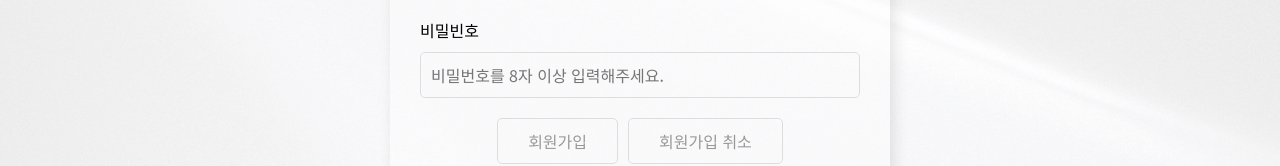
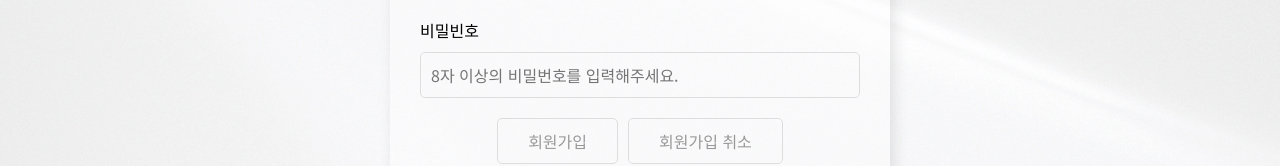
Before and after one commit to Dorabang/wanted-pre-onboarding-frontend, a React (Create React App) app: page /signup in a window 1280 px wide. Shown: the part 272-438 px from the top of the page. Built offline with nearby package versions, Linux system fonts and the light colour scheme.

Commit message:
chore: modify input placeholder

```diff
--- a/src/pages/Auth/SignUp/index.jsx
+++ b/src/pages/Auth/SignUp/index.jsx
@@ -80,7 +80,7 @@ const SignUp = ({ accessToken, SERVER_URI }) => {
             data-testid='password-input'
             required
             minLength={8}
-            placeholder='비밀번호를 8자 이상 입력해주세요.'
+            placeholder='8자 이상의 비밀번호를 입력해주세요.'
           />
 
           <input
```
